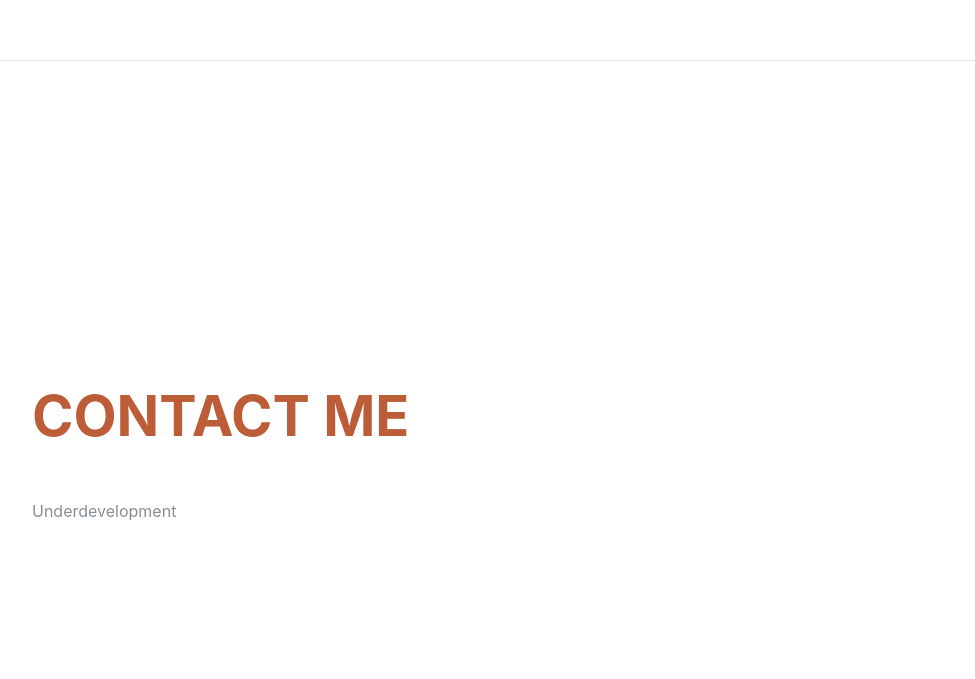
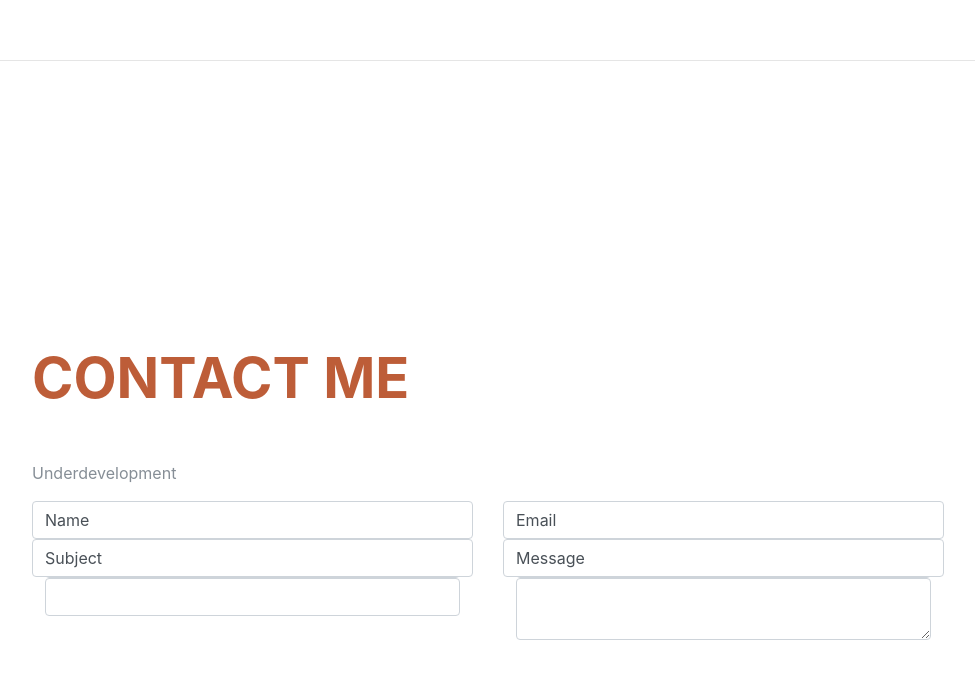
Before and after one commit to ingalkelvin/kelvin-ingal, a plain HTML site: page index.html in a window 1280 px wide. Shown: the part 3944-4623 px from the top of the page, without its empty margins (288-1263 px from the left). Drawn offline with Linux system fonts and the light colour scheme; a web font is replaced by a local one.

Commit message:
contactme

```diff
--- a/index.html
+++ b/index.html
@@ -182,6 +182,36 @@
       <div class="w-100">
         <h2 class="mb-5 text-primary">Contact Me</h2>
         <p>Underdevelopment</p>
+
+        <div class="row">
+
+          <div class="col-lg-6">
+            <div class="form-control">
+              <label for="input_name">Name</label>
+              <input type="text" class="form-control" id="input_name" name="input_name">
+            </div>
+          </div>
+          <div class="col-lg-6">
+            <div class="form-control">
+              <label for="input_email">Email</label>
+              <input type="text" class="form-control"  id="input_email" name="input_email">
+            </div>
+          </div>
+          <div class="col-lg-6">
+            <div class="form-control">
+              <label for="input_subject">Subject</label>
+              <input type="text" class="form-control"  id="input_subject" name="input_subject">
+            </div>
+          </div>
+          <div class="col-lg-6">
+            <div class="form-control">
+              <label for="textarea_message">Message</label>
+              <textarea type="text" class="form-control"  id="textarea_message" name="textarea_message"></textarea>
+            </div>
+          </div>
+
+        </div>
+
       </div>
     </section>
 
```
